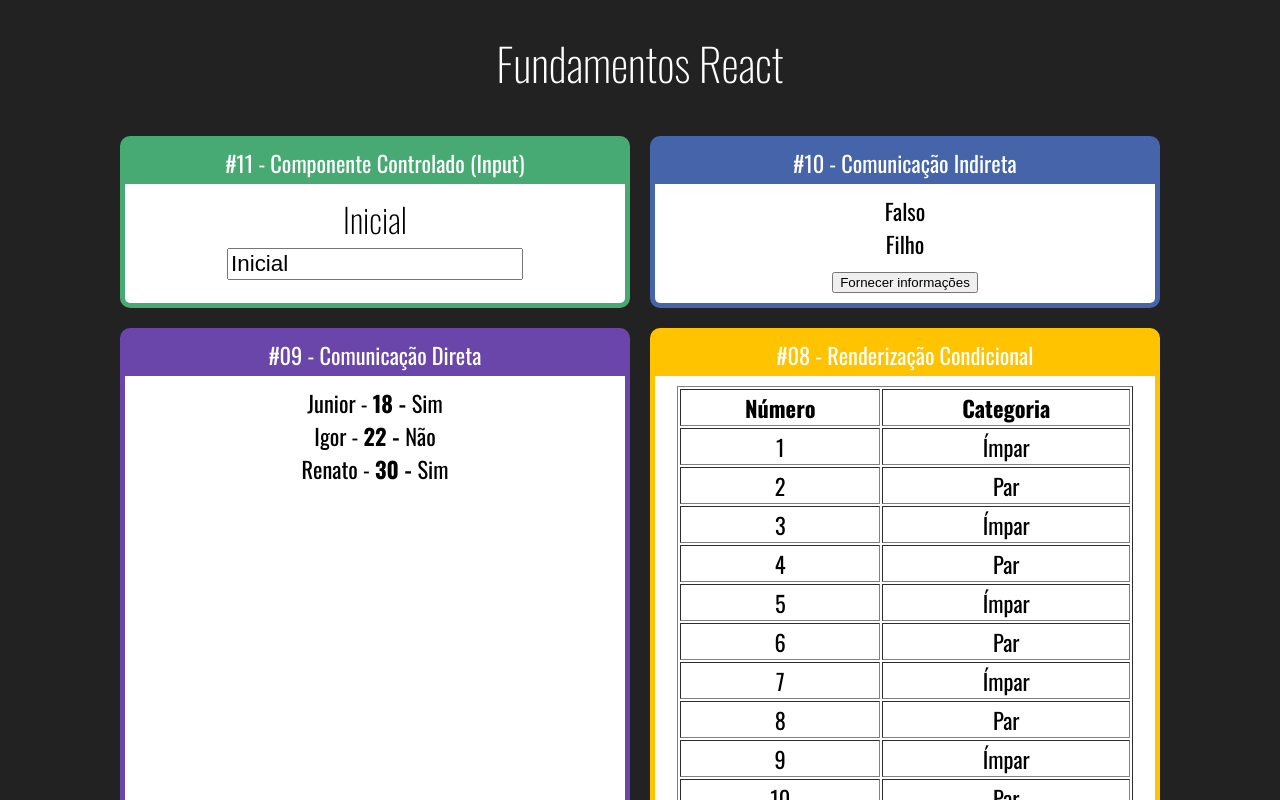
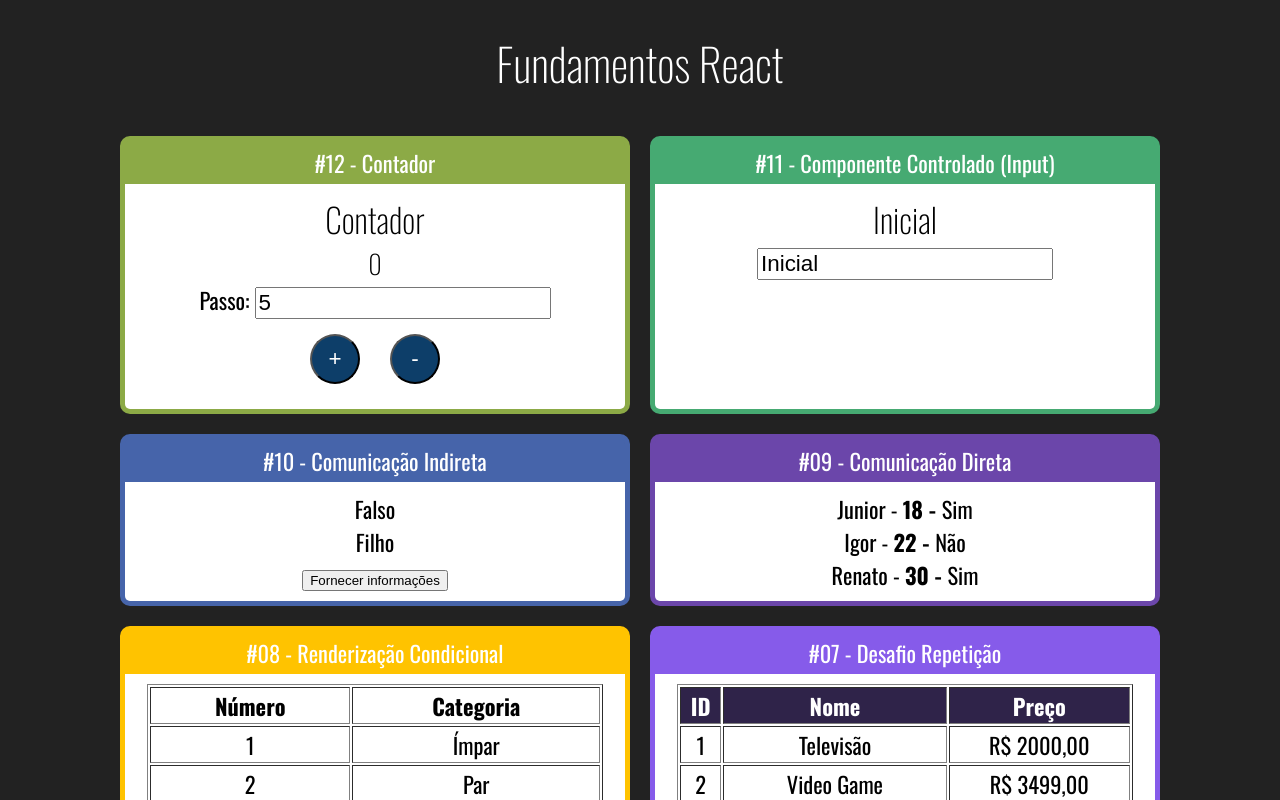
Before and after one commit to brunoherdina/fundamentos-react, a React (Create React App) app: page / in a window 1280 px wide. Shown: the top 800 px of the page. Built offline with nearby package versions, Linux system fonts and the light colour scheme.

Commit message:
Componente contador parte 1

```diff
--- a/src/App.jsx
+++ b/src/App.jsx
@@ -1,5 +1,6 @@
 import "./App.css";
 import React from "react";
+import Contador from "./components/contador/Contador";
 import Input from "./components/formulario/Input";
 import IndiretaPai from "./components/comunicacao/IndiretaPai";
 import DiretaPai from "./components/comunicacao/DiretaPai";
@@ -19,6 +20,10 @@
     <h1>Fundamentos React</h1>
 
     <div className="Cards">
+      <Card titulo="#12 - Contador" color="#8CAA46">
+        <Contador numeroInicial={0} passoInicial={5}></Contador>
+      </Card>
+
       <Card titulo="#11 - Componente Controlado (Input)" color="#46AA72">
         <Input></Input>
       </Card>
--- /dev/null
+++ b/src/components/contador/Contador.css
@@ -0,0 +1,14 @@
+.Contador input {
+  font-size: 1.4rem;
+}
+
+.Contador button {
+  margin: 15px;
+  padding: 10px;
+  background-color: #0d3e69;
+  color: #fff;
+  font-size: 1.4rem;
+  width: 50px;
+  height: 50px;
+  border-radius: 50%;
+}
--- /dev/null
+++ b/src/components/contador/Contador.jsx
@@ -0,0 +1,49 @@
+import "./Contador.css";
+import React, { Component } from "react";
+
+class Contador extends Component {
+  state = {
+    numero: this.props.numeroInicial || 0,
+    passo: this.props.passoInicial || 1
+  };
+
+  incrementar = () => {
+    this.setState({
+      numero: this.state.numero + this.state.passo
+    });
+  };
+
+  decrementar = () => {
+    this.setState({
+      numero: this.state.numero - this.state.passo
+    });
+  };
+
+  setPasso = event => {
+    this.setState({
+      passo: +event.target.value
+    });
+  };
+
+  render() {
+    return (
+      <div className="Contador">
+        <h2>Contador</h2>
+        <h3>{this.state.numero}</h3>
+        <div>
+          <label htmlFor="novoPasso">Passo: </label>
+          <input
+            id="novoPasso"
+            type="number"
+            value={this.state.passo}
+            onChange={this.setPasso}
+          />
+        </div>
+        <button onClick={this.incrementar}>+</button>
+        <button onClick={this.decrementar}>-</button>
+      </div>
+    );
+  }
+}
+
+export default Contador;
```
